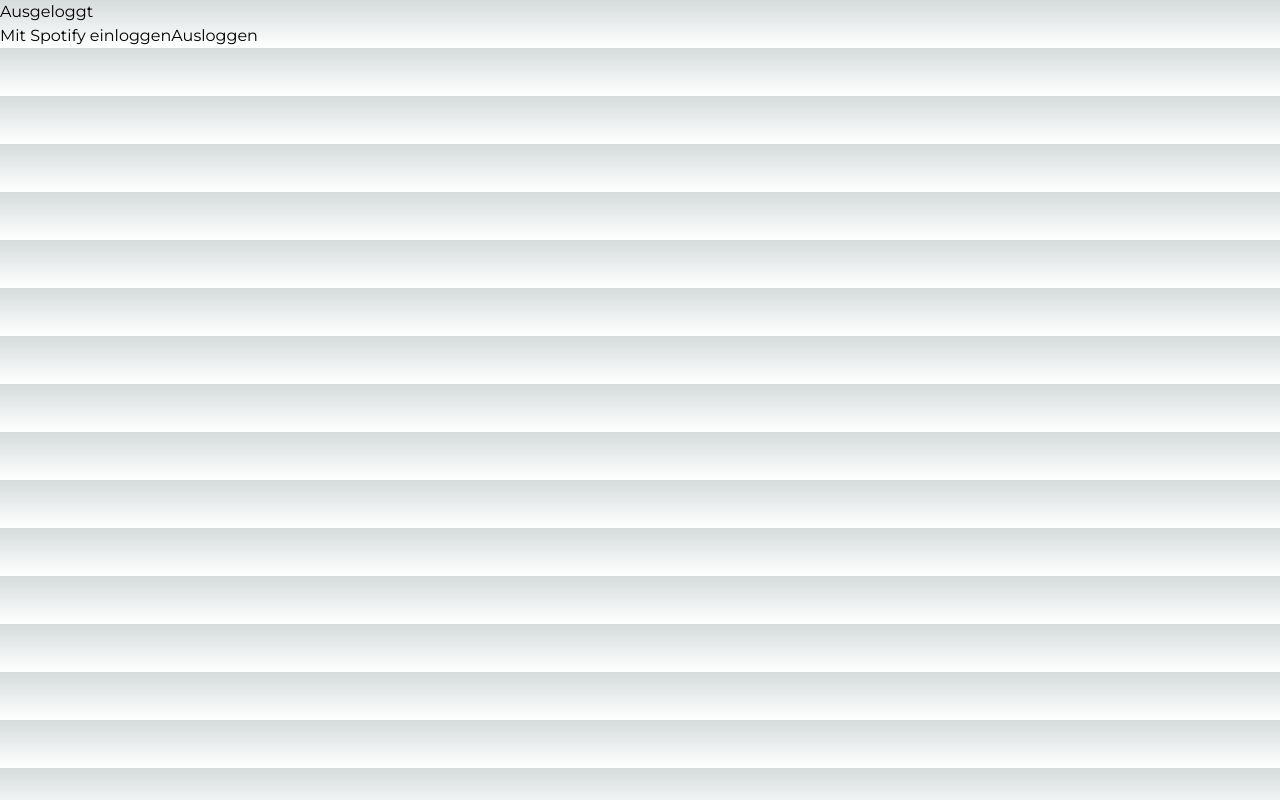
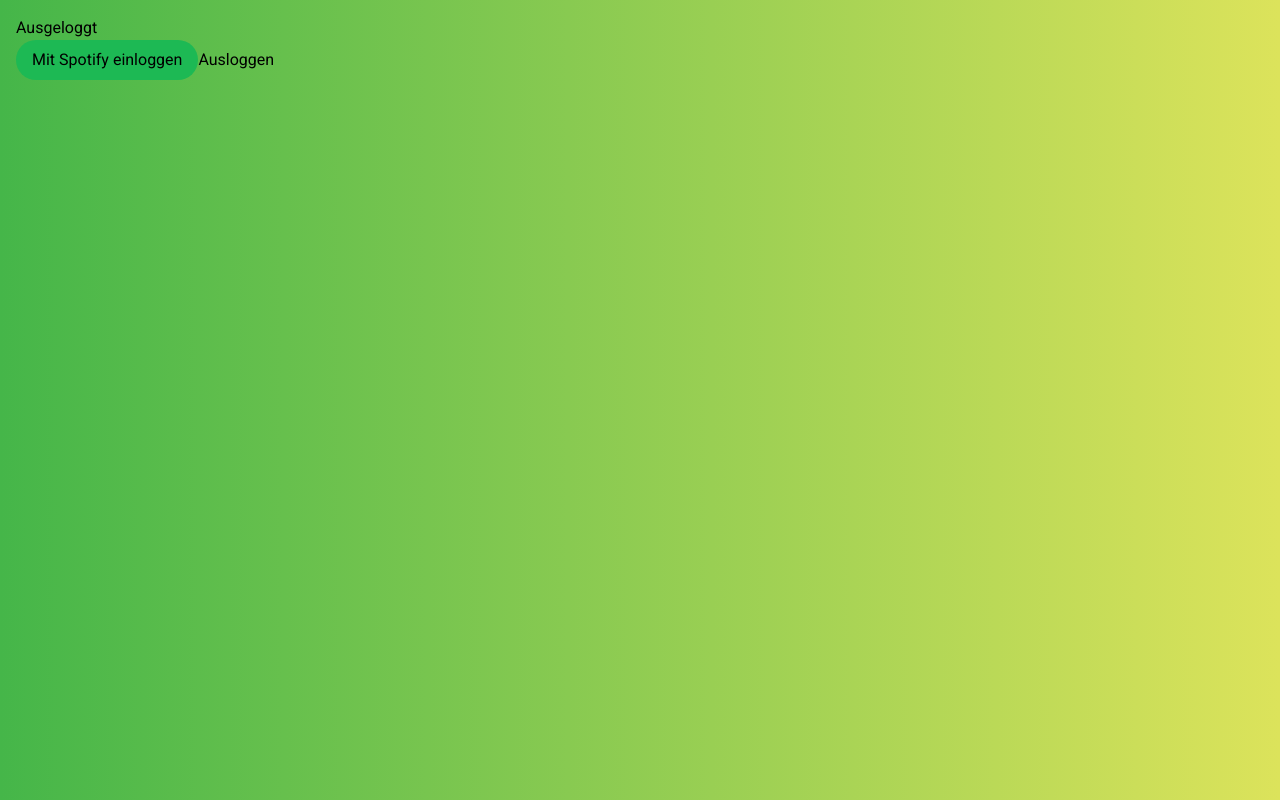
Before and after one commit to tleuschner/spotify-personality-ai, a Next.js app: page / in a window 1280 px wide. Built offline with nearby package versions, Linux system fonts and the light colour scheme; no server answers.

Commit message:
feat: two page setup w/ typewriter

```diff
--- a/app/api/spotify/route.ts
+++ b/app/api/spotify/route.ts
@@ -13,13 +13,16 @@ export async function GET(req: NextApiRequest) {
   const accessToken = headersList.get("token")!;
   const spotifyApi = new SpotifyWebApi({ accessToken });
 
-  const topSongsResponse = await spotifyApi.getMyTopTracks({ limit: 50 });
+  const topSongsResponse = await spotifyApi.getMyTopTracks({
+    limit: 50,
+    time_range: "long_term",
+  });
   const topSongs = topSongsResponse.body.items.map((track) => track.name);
   const chatCompletion = await openai.chat.completions.create({
     messages: [
       {
         role: "user",
-        content: `Beschreibe die Persönlichkeit der Person, welche folgende Songs am meisten in den letzen drei Monaten gehört hat. Gib nur 3 Stichpunkte mit bindestrich anstatt zahl mit mindestens 40 wörtern und sonst nichts. Verwende in der weiteren Antwort keine Bindestriche. Verhalte dich so, als würdest du direkt mit der Person sprechen und duze sie.
+        content: `Beschreibe die Persönlichkeit der Person, welche folgende Songs am meisten in den letzen drei Monaten gehört hat. Gib nur 3 Stichpunkte getrennt mit bindestrichem anstatt mit Zahlen mit mindestens 20 wörtern und maximal 30 wörtern und sonst nichts. Verwende in der weiteren Antwort keine Bindestriche. Verhalte dich so, als würdest du direkt mit der Person sprechen und duze sie.
 
     ${topSongs.join(",")}`,
       },
--- a/app/globals.css
+++ b/app/globals.css
@@ -17,11 +17,20 @@
 }
 
 body {
-  color: rgb(var(--foreground-rgb));
+  padding: 1rem;
+  background: #dce35b; /* fallback for old browsers */
+  background: -webkit-linear-gradient(
+    to right,
+    #45b649,
+    #dce35b
+  ); /* Chrome 10-25, Safari 5.1-6 */
   background: linear-gradient(
-      to bottom,
-      transparent,
-      rgb(var(--background-end-rgb))
-    )
-    rgb(var(--background-start-rgb));
+    to right,
+    #45b649,
+    #dce35b
+  ); /* W3C, IE 10+/ Edge, Firefox 16+, Chrome 26+, Opera 12+, Safari 7+ */
 }
+
+.spotify-login-button {
+  background-color: #1db954;
+}
--- a/app/layout.tsx
+++ b/app/layout.tsx
@@ -1,11 +1,11 @@
 import type { Metadata } from "next";
-import { Montserrat } from "next/font/google";
+import { Roboto } from "next/font/google";
 import "./globals.css";
 import Provider from "./context/client-provider";
 import { getServerSession } from "next-auth";
 import { authOptions } from "./api/auth/[...nextauth]/route";
 
-const montserrat = Montserrat({ subsets: ["latin"] });
+const roboto = Roboto({ weight: "400", subsets: ["latin"] });
 
 export const metadata: Metadata = {
   title: "Create Next App",
@@ -20,7 +20,7 @@ export default async function RootLayout({
   const session = await getServerSession(authOptions);
   return (
     <html lang="de">
-      <body className={montserrat.className}>
+      <body className={roboto.className}>
         <Provider session={session}>{children}</Provider>
       </body>
     </html>
--- a/app/page.tsx
+++ b/app/page.tsx
@@ -1,8 +1,8 @@
 "use client";
 
-import { SessionProvider, signIn, signOut, useSession } from "next-auth/react";
+import { signIn, signOut, useSession } from "next-auth/react";
+import { useRouter } from "next/navigation";
 import { useEffect } from "react";
-import { useRouter } from "next/navigation";
 
 const LoggedInStatus: React.FC = () => {
   const session = useSession();
@@ -13,19 +13,6 @@ const LoggedInStatus: React.FC = () => {
       router.push("/personality");
     }
   }, [session.status]);
-  // console.log({ session });
-
-  // useEffect(() => {
-  //   if (session.status === "authenticated") {
-  //     fetch("/api/spotify", {
-  //       headers: { token: session.data.accessToken },
-  //     }).then((res) => {
-  //       if (res.ok) {
-  //         res.json().then((json) => setTopSongs(json.topSongs));
-  //       }
-  //     });
-  //   }
-  // }, [session.status]);
 
   return (
     <>
@@ -42,7 +29,11 @@ export default function Home() {
   return (
     <main className="">
       <LoggedInStatus />
-      <button type="button" onClick={() => signIn("spotify")}>
+      <button
+        type="button"
+        className="spotify-login-button text-black pt-2 pb-2 pl-4 pr-4 rounded-full"
+        onClick={() => signIn("spotify")}
+      >
         Mit Spotify einloggen
       </button>
       <button type="button" onClick={() => signOut()}>
--- a/app/personality/page.tsx
+++ b/app/personality/page.tsx
@@ -2,11 +2,13 @@
 import { signOut, useSession } from "next-auth/react";
 import { useRouter } from "next/navigation";
 import { useEffect, useState } from "react";
+import Typewriter from "typewriter-effect";
+import "./personality.module.css";
 
 export default function About() {
   const session = useSession();
   const router = useRouter();
-
+  const [showPersonality, setShowPersonality] = useState(false);
   const [userPersonality, setUserPersonality] = useState([""]);
 
   useEffect(() => {
@@ -19,20 +21,36 @@ export default function About() {
         .then((res) => res.json())
         .then((json) => {
           const { topSongs, personality } = json;
-          console.log(personality);
           setUserPersonality(personality.split("-"));
         });
     }
-  }, [session.status]);
+  }, [session]);
 
   return (
-    <>
-      <div>{session.data?.user?.name} persönlicher Seelenblick</div>
-      <ul>
-        {userPersonality.map((trait) => (
-          <li>{trait}</li>
-        ))}
-      </ul>
+    <main>
+      <h1 className="text-4xl font-bold">
+        <Typewriter
+          onInit={(typewriter) => {
+            typewriter
+              .pauseFor(100)
+              .typeString(
+                `${session.data?.user?.name} persönlicher Seelenblick`
+              )
+              .start()
+              .callFunction(() => {
+                setShowPersonality(true);
+              });
+          }}
+        />
+      </h1>
+
+      {showPersonality && (
+        <ul className="dashed">
+          {userPersonality.map((trait) => (
+            <li key={trait}>{trait}</li>
+          ))}
+        </ul>
+      )}
       <button
         type="button"
         onClick={() =>
@@ -43,6 +61,6 @@ export default function About() {
       >
         Ausloggen
       </button>
-    </>
+    </main>
   );
 }
--- /dev/null
+++ b/app/personality/personality.module.css
@@ -0,0 +1,16 @@
+ul.dashed {
+  list-style-type: none;
+  margin: 0;
+}
+ul.dashed > li {
+  text-indent: -5px;
+}
+ul.dashed > li:before {
+  content: "-";
+  text-indent: -5px;
+}
+
+.typewriter-headline {
+  font-weight: 700;
+  font-size: 4rem;
+}
--- a/next.config.js
+++ b/next.config.js
@@ -1,4 +1,6 @@
 /** @type {import('next').NextConfig} */
-const nextConfig = {}
+const nextConfig = {
+  reactStrictMode: false,
+};
 
-module.exports = nextConfig
+module.exports = nextConfig;
--- a/package.json
+++ b/package.json
@@ -14,7 +14,8 @@
     "openai": "^4.24.7",
     "react": "^18",
     "react-dom": "^18",
-    "spotify-web-api-node": "^5.0.2"
+    "spotify-web-api-node": "^5.0.2",
+    "typewriter-effect": "^2.21.0"
   },
   "devDependencies": {
     "@types/node": "^20",
```
Also changed, not shown: 1 other file (tests, documents, lock files or other folders).
